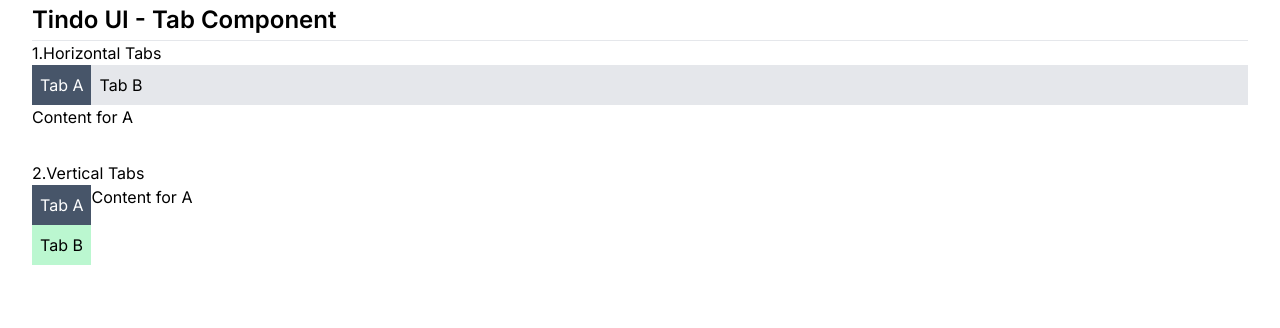
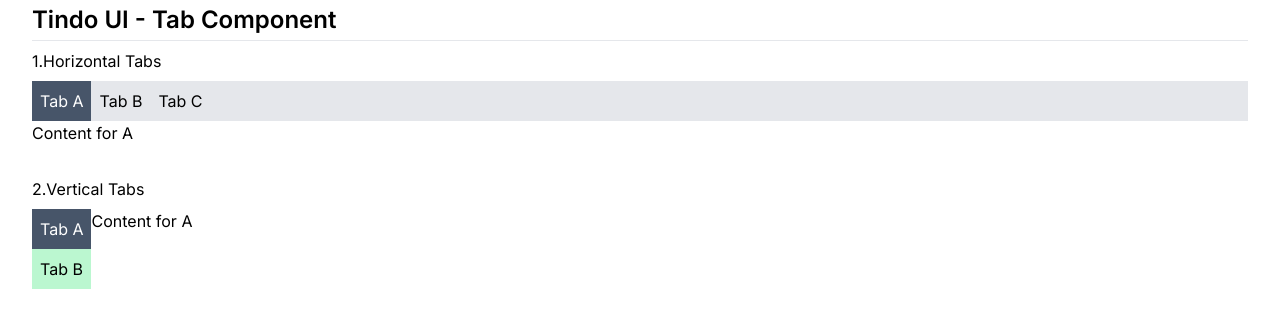
Before and after one commit to MahmoudKafrawy/tindo-task, a Next.js app: page / in a window 1280 px wide. Shown: the top 328 px of the page. Built offline with nearby package versions, Linux system fonts and the light colour scheme.

Commit message:
feat : accessibility for tabs

```diff
--- a/app/page.tsx
+++ b/app/page.tsx
@@ -5,18 +5,20 @@ export default function Home() {
   return (
     <main className="flex flex-col gap-8">
       <div>
-        <h1>1.Horizontal Tabs</h1>
+        <h1 className="py-2">1.Horizontal Tabs</h1>
         <Tabs defaultValue="A">
           <Tabs.TabsPanel className="bg-gray-200 h-10 flex items-center">
             <Tabs.Trigger value="A">Tab A</Tabs.Trigger>
             <Tabs.Trigger value="B"> Tab B</Tabs.Trigger>
+            <Tabs.Trigger value="C"> Tab C</Tabs.Trigger>
           </Tabs.TabsPanel>
           <Tabs.TabsContent value="A">Content for A</Tabs.TabsContent>
           <Tabs.TabsContent value="B">Content for B</Tabs.TabsContent>
+          <Tabs.TabsContent value="C">Content for C</Tabs.TabsContent>
         </Tabs>
       </div>
       <div>
-        <h1>2.Vertical Tabs</h1>
+        <h1 className="pb-2">2.Vertical Tabs</h1>
         <Tabs defaultValue="A" variant="vertical">
           <Tabs.TabsPanel className="bg-green-200 ">
             <Tabs.Trigger value="A">Tab A</Tabs.Trigger>
--- a/components/ui/asdas.tsx
+++ /dev/null
@@ -1,90 +0,0 @@
-"use client";
-import { useRef, useState } from "react";
-
-const Tabs = ({ tabsConfig, defaultIndex }) => {
-  const [selectedIndex, setSelectedIndex] = useState(defaultIndex ?? 0);
-
-  const handleClick = (index) => setSelectedIndex(index);
-
-  // to store reference to the tab element
-  const tabRefs = useRef({});
-
-  // Selected tab update helper
-  const setIndex = (index) => {
-    const tab = tabRefs.current[index];
-    if (tab) {
-      // focus() will call the state setter
-      // to display the associated tabpanel
-      tab.focus();
-    }
-  };
-
-  // onKeyDown handler for tab elements
-  const onKeyDown = (event) => {
-    const count = tabsConfig.length;
-    const nextTab = () => setIndex((selectedIndex + 1) % count);
-    const prevTab = () => setIndex((selectedIndex - 1 + count) % count);
-    const firstTab = () => setIndex(0);
-    const lastTab = () => setIndex(count - 1);
-
-    const keyMap = {
-      ArrowRight: nextTab,
-      ArrowLeft: prevTab,
-      Home: firstTab,
-      End: lastTab,
-    };
-
-    const action = keyMap[event.key];
-
-    if (action) {
-      event.preventDefault();
-      action();
-    }
-  };
-
-  return (
-    <div>
-      <div role="tablist" aria-orientation="horizontal">
-        {tabsConfig.map((tab, index) => (
-          <button
-            key={`tab-${index}`}
-            onClick={() => handleClick(index)}
-            role="tab"
-            ref={(element) => (tabRefs.current[index] = element)}
-            aria-controls={`panel-id-${index}`}
-            aria-selected={selectedIndex === index}
-            id={`tab-id-${index}`}
-            onKeyDown={onKeyDown}
-            onFocus={() => setSelectedIndex(index)}
-            tabIndex={selectedIndex === index ? 0 : -1}
-          >
-            {tab.icon}
-            {tab.label}
-          </button>
-        ))}
-      </div>
-      <div className="tabpanel-wrapper">
-        {tabsConfig.map((tab, index) => (
-          <section
-            key={`tabpanel-${index}`}
-            hidden={selectedIndex !== index}
-            role="tabpanel"
-            aria-labelledby={`tab-id${index}`}
-            id={`panel-id-${index}`}
-            tabIndex={0}
-          >
-            {tab.content}
-          </section>
-        ))}
-      </div>
-    </div>
-  );
-};
-
-const Body = () => {
-  return <>Hello</>;
-};
-
-Tabs.Body = Body;
-
-export { Tabs };
--- a/components/ui/tabs.tsx
+++ b/components/ui/tabs.tsx
@@ -5,6 +5,7 @@ import { createContext, useContext, useState } from "react";
 
 const TabContext = createContext({
   activeTab: "",
+  tabUniqKey: 0,
   setActiveTab: (value: string) => {},
 });
 
@@ -22,35 +23,50 @@ export const tabsVariants = cva("", {
 
 const Tabs = ({ children, className, defaultValue, variant }: ITabsProps) => {
   const [activeTab, setActiveTab] = useState<string>(defaultValue);
-
+  const [tabUniqKey] = useState(Math.random());
   return (
-    <TabContext.Provider value={{ activeTab, setActiveTab }}>
+    <TabContext.Provider value={{ activeTab, setActiveTab, tabUniqKey }}>
       <div className={cn(tabsVariants({ variant, className }))}>{children}</div>
     </TabContext.Provider>
   );
 };
 
 const TabsPanel = ({ children, className }: ITabsPanelProps) => {
+  const { activeTab, setActiveTab, tabUniqKey } = useContext(TabContext);
+  const activeIndex = children.findIndex((v: any) => v.props.value === activeTab);
   return (
-    <div role="tablist" className={cn("h-full", className)}>
+    <div
+      role="tablist"
+      className={cn("h-full", className)}
+      onKeyDown={(e) => {
+        if ((e.key == "ArrowLeft" || e.key == "ArrowDown") && activeIndex > 0) {
+          setActiveTab(children[activeIndex - 1].props.value);
+          document.getElementById(`tab-${tabUniqKey}-${children[activeIndex - 1].props.value}`)?.focus();
+        }
+
+        if ((e.key == "ArrowRight" || e.key == "ArrowUp") && activeIndex < children.length - 1) {
+          setActiveTab(children[activeIndex + 1].props.value);
+          document.getElementById(`tab-${tabUniqKey}-${children[activeIndex + 1].props.value}`)?.focus();
+        }
+      }}
+    >
       {children}
     </div>
   );
 };
 
 const Trigger = ({ children, className, value }: ITrigger) => {
-  const { activeTab, setActiveTab } = useContext(TabContext);
+  const { activeTab, setActiveTab, tabUniqKey } = useContext(TabContext);
 
   return (
     <button
       role="tab"
-      aria-controls={`tabpanel-${value}`}
-      data-state={activeTab === value ? "true" : undefined}
+      id={`tab-${tabUniqKey}-${value}`}
+      data-state={activeTab === value}
       className={cn(
         "hover:bg-slate-500 cursor-pointer hover:text-white h-full flex items-center p-2 data-[state=true]:bg-slate-600 data-[state=true]:text-white",
         className
       )}
-      onKeyDown={() => console.log(value)}
       onClick={() => setActiveTab(value)}
     >
       {children}
--- a/next.config.js
+++ b/next.config.js
@@ -1,4 +1,4 @@
 /** @type {import('next').NextConfig} */
-const nextConfig = {}
+const nextConfig = { reactStrictMode: false };
 
-module.exports = nextConfig
+module.exports = nextConfig;
--- a/types/interfaces.ts
+++ b/types/interfaces.ts
@@ -8,7 +8,7 @@ export interface ITabsProps extends VariantProps<typeof tabsVariants> {
 }
 
 export interface ITabsPanelProps {
-  children: React.ReactNode;
+  children: JSX.Element[];
   className?: string;
 }
 
```
